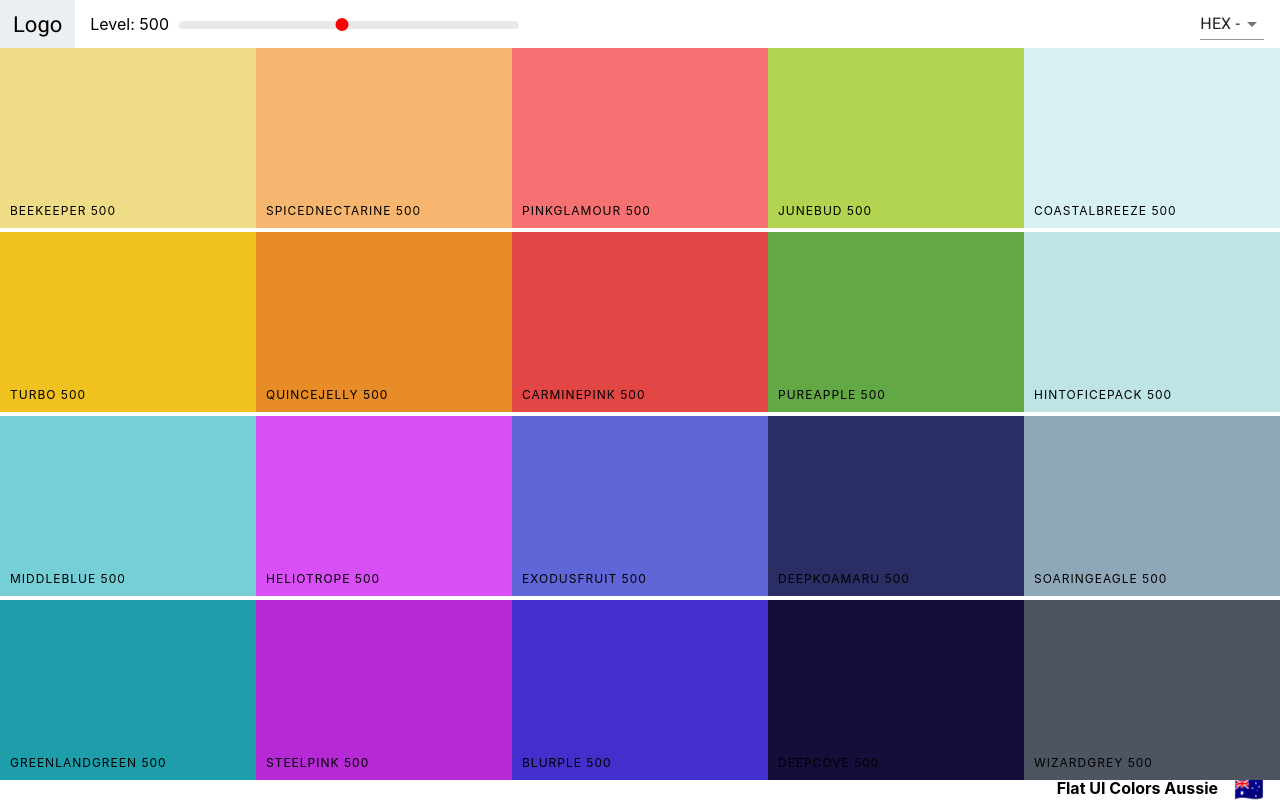
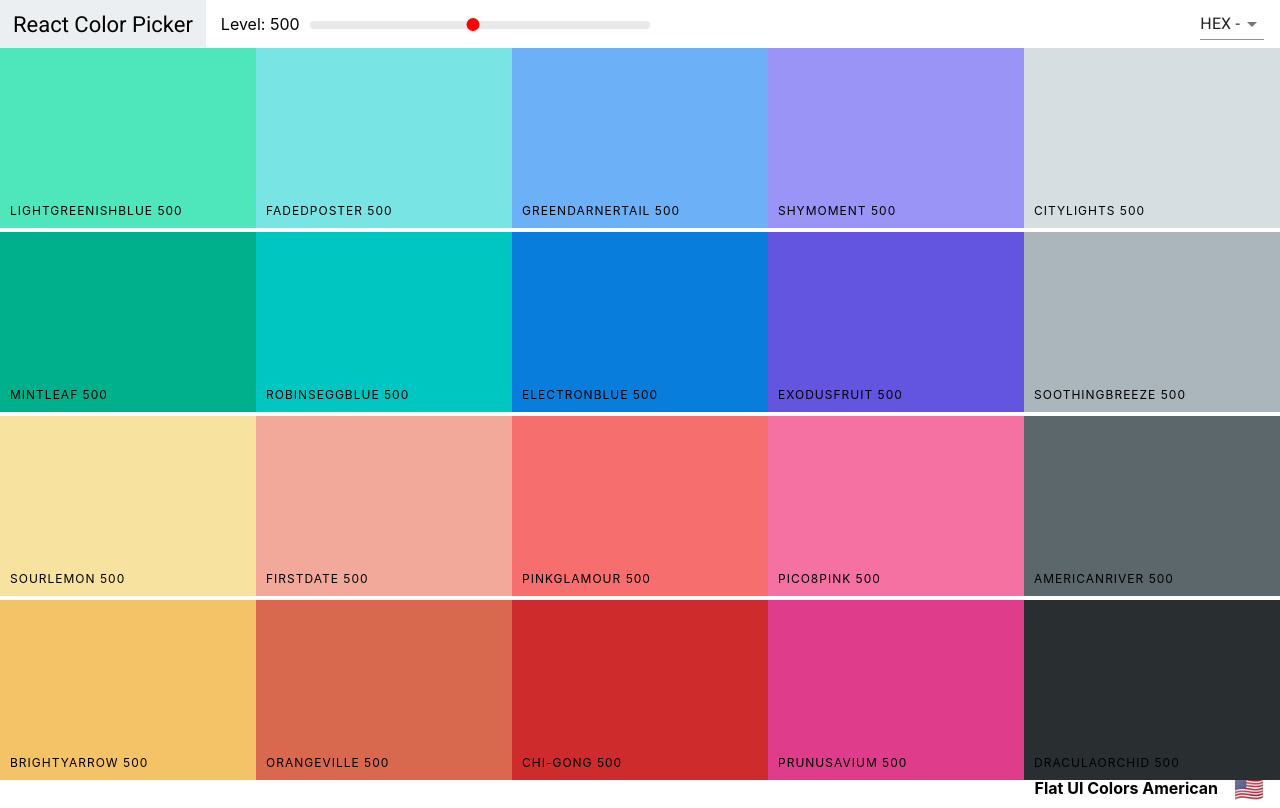
Before and after one commit to Thanhqd90/react-color-picker, a React (Create React App) app: page /palette/flat-ui-colors-american in a window 1280 px wide. Built offline with nearby package versions, Linux system fonts and the light colour scheme.

Commit message:
Added react-router-dom, home page, and params

```diff
--- a/src/App.js
+++ b/src/App.js
@@ -1,13 +1,33 @@
-import React from 'react';
+import React, { Component } from "react";
+import { Route, Switch } from "react-router-dom";
 import Palette from "./Palette";
+import PaletteList from "./PaletteList";
 import seedColors from "./seedColors";
 import { generatePalette } from "./colorHelpers";
-function App() {
-  return (
-    <div>
-      <Palette palette={generatePalette(seedColors[4])}/>
-    </div>
-  );
+class App extends Component {
+  findPalette(id) {
+    return seedColors.find(function(palette) {
+      return palette.id === id;
+    });
+  }
+  render() {
+    return (
+      <Switch>
+        <Route exact path="/" render={() => <PaletteList palettes={seedColors} />} />
+        <Route
+          exact
+          path="/palette/:id"
+          render={routeProps => (
+            <Palette
+              palette={generatePalette(
+                this.findPalette(routeProps.match.params.id)
+              )}
+            />
+          )}
+        />
+      </Switch>
+    );
+  }
 }
 
 export default App;
--- a/src/Navbar.js
+++ b/src/Navbar.js
@@ -1,4 +1,5 @@
 import React, { Component } from "react";
+import { Link } from "react-router-dom";
 import Select from "@material-ui/core/Select";
 import MenuItem from "@material-ui/core/MenuItem";
 import Snackbar from "@material-ui/core/Snackbar";
@@ -28,7 +29,7 @@
     return (
       <header className="Navbar">
         <div className="logo">
-          <a href="#">Logo</a>
+          <Link to="/">React Color Picker</Link>
         </div>
         <div className="slider-container">
           <span>Level: {level}</span>
--- a/src/Palette.css
+++ b/src/Palette.css
@@ -13,7 +13,6 @@
     justify-content: flex-end;
     align-items: center;
     font-weight: bold;
-
 }
 
 .emoji {
--- /dev/null
+++ b/src/PaletteList.js
@@ -0,0 +1,18 @@
+import React, { Component } from 'react';
+import { Link } from "react-router-dom";
+
+export default class PaletteList extends Component {
+    render() {
+        const { palettes } = this.props;
+        return (
+            <div>
+                <h1>React Colors</h1>
+                {palettes.map(palette => (
+                    <p>
+                <Link to={`/palette/${palette.id}`}>{palette.paletteName}</Link>
+                </p>
+                ))}
+            </div>
+        )
+    }
+}
```
